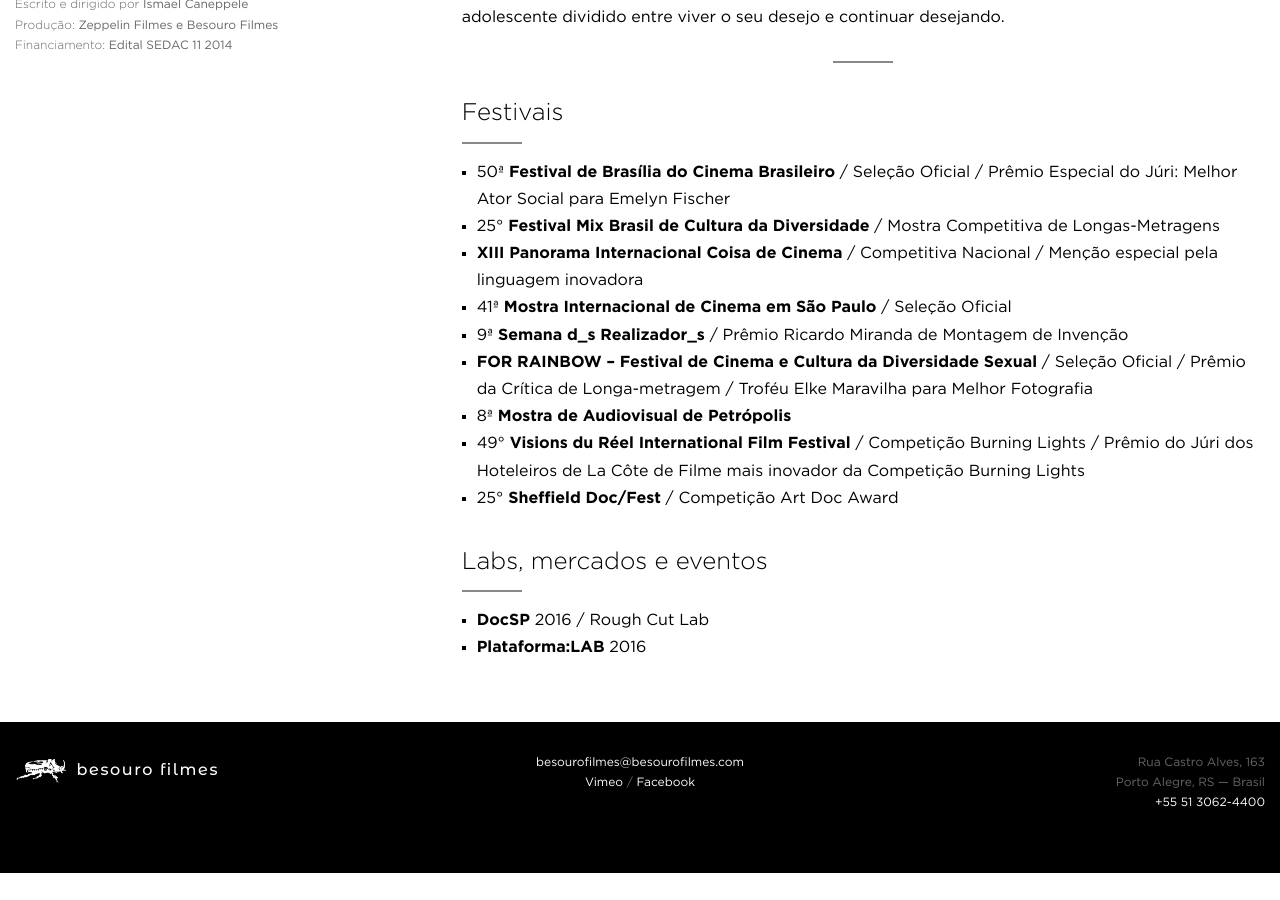
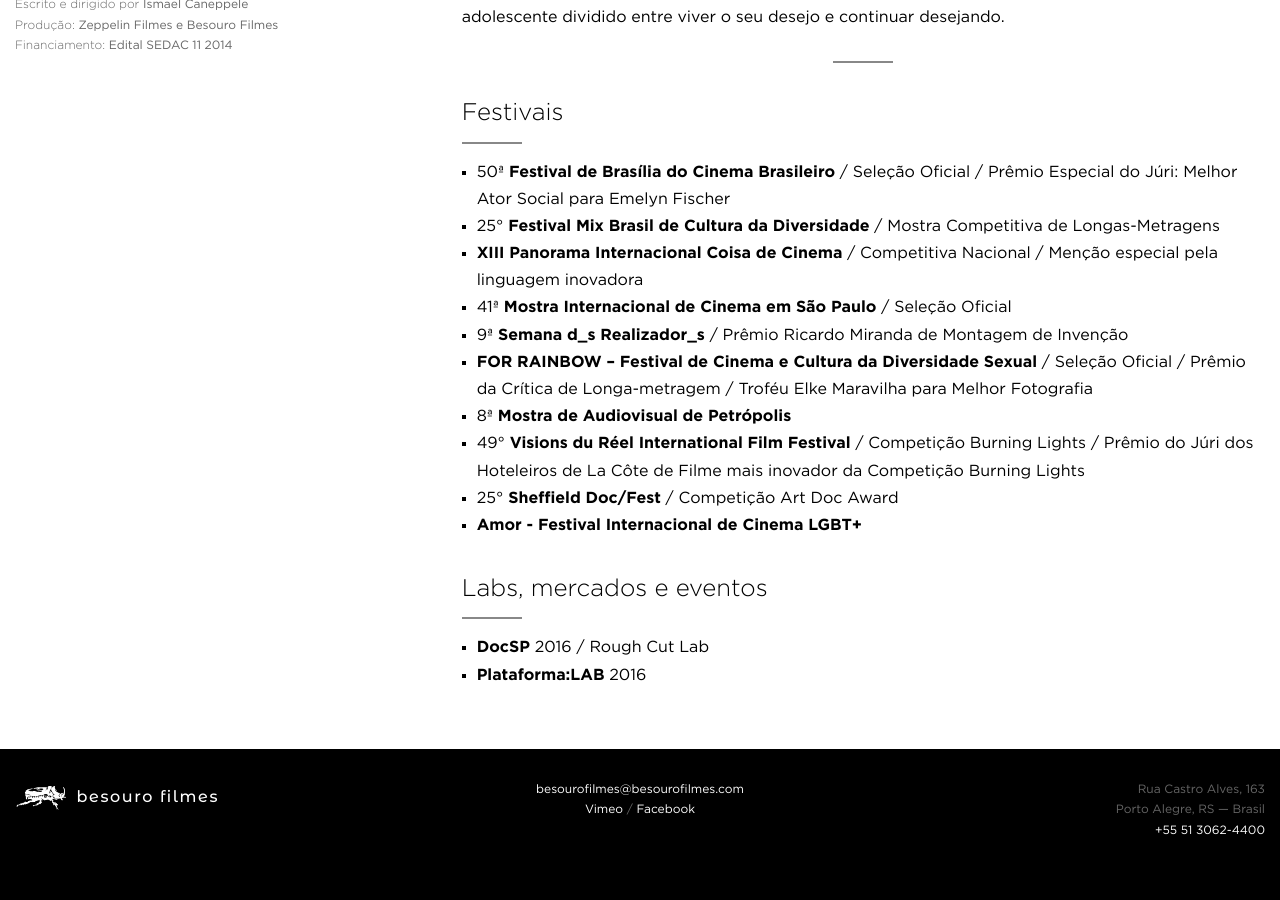
Before and after one commit to arthrfrts/besouro, a Jekyll site: the page built from _projects/musica-para-quando-as-luzes-se-apagam.md, in a window 1280 px wide and 900 px high, scrolled down 983 px. Built offline with Jekyll 4.4.1, drawn with Linux system fonts in a browser that asks for light colours; before the commit the page ends 1856 px from its top, so only the background shows below that.

Commit message:
Updated Musica Para Quando As Luzes Se Apagam

```diff
--- a/_projects/musica-para-quando-as-luzes-se-apagam.md
+++ b/_projects/musica-para-quando-as-luzes-se-apagam.md
@@ -36,6 +36,7 @@
 * 8ª **Mostra de Audiovisual de Petrópolis**
 * 49° **Visions du Réel International Film Festival**  / Competição Burning Lights / Prêmio do Júri dos Hoteleiros de La Côte de Filme mais inovador da Competição Burning Lights
 * 25° **Sheffield Doc/Fest** / Competição Art Doc Award
+* **Amor - Festival Internacional de Cinema LGBT+**
 
 
 ## Labs, mercados e eventos
```
